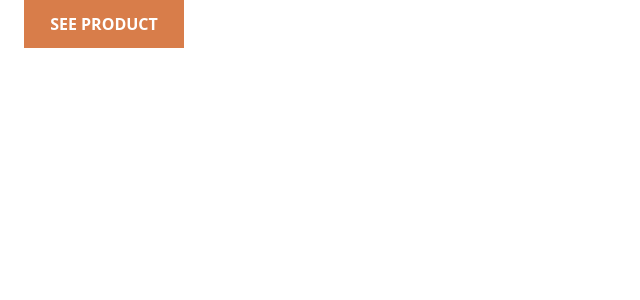
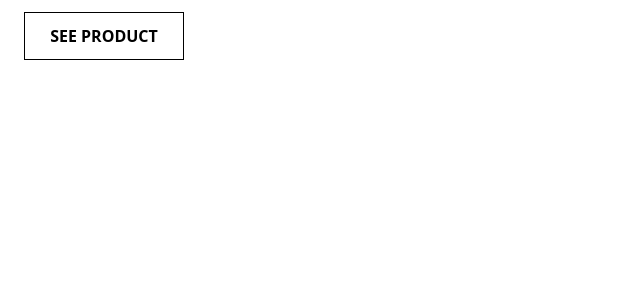
Before and after one commit to EmilFerdinanA/audiophile, a React (Vite) app: page / in a window 1280 px wide. Shown: the top 300 px of the page, without its empty margins (0-640 px from the left). Built offline with nearby package versions, Linux system fonts and the light colour scheme.

Commit message:
reusable component button see product

```diff
--- a/package.json
+++ b/package.json
@@ -10,6 +10,7 @@
     "preview": "vite preview"
   },
   "dependencies": {
+    "@types/node": "^20.8.4",
     "autoprefixer": "^10.4.16",
     "postcss": "^8.4.31",
     "react": "^18.2.0",
--- a/src/App.tsx
+++ b/src/App.tsx
@@ -1,9 +1,13 @@
-import ButtonSeeProduct from "./components/ButtonSeeProduct";
+import { ButtonSeeProduct } from "@/components/ButtonSeeProduct";
 
 const App = () => {
   return (
     <div className="mx-6">
-      <ButtonSeeProduct />
+      <ButtonSeeProduct
+        Background="bg-senary"
+        Color="text-black"
+        Border={true}
+      />
     </div>
   );
 };
--- a/src/components/ButtonSeeProduct.tsx
+++ b/src/components/ButtonSeeProduct.tsx
@@ -1,17 +1,21 @@
-import React from "react";
+interface ButtonSeeProductProps {
+  Background?: string;
+  Color?: string;
+  Border?: boolean;
+}
 
-type ButtonSeeProductProps = {
-  Class: string;
-};
-
-const ButtonSeeProduct: React.FC<ButtonSeeProductProps> = ({ Class }) => {
+export const ButtonSeeProduct: React.FC<ButtonSeeProductProps> = ({
+  Background = "bg-primary",
+  Color = "text-senary",
+  Border = false,
+}) => {
   return (
     <div
-      className={`w-40 h-12 text-senary font-bold bg-primary flex justify-center items-center ${Class}`}
+      className={`w-40 h-12 font-bold flex justify-center items-center mt-3 ${
+        Border ? "border border-septenary" : ""
+      } ${Background} ${Color}`}
     >
       SEE PRODUCT
     </div>
   );
 };
-
-export default ButtonSeeProduct;
--- a/tsconfig.json
+++ b/tsconfig.json
@@ -1,5 +1,9 @@
 {
   "compilerOptions": {
+    "baseUrl": ".",
+    "paths": {
+      "@/*": ["./src/*"]
+    },
     "target": "ES2020",
     "useDefineForClassFields": true,
     "lib": ["ES2020", "DOM", "DOM.Iterable"],
--- a/vite.config.ts
+++ b/vite.config.ts
@@ -1,7 +1,12 @@
-import { defineConfig } from 'vite'
-import react from '@vitejs/plugin-react-swc'
-
+import { defineConfig } from "vite";
+import react from "@vitejs/plugin-react-swc";
+import path from "path";
 // https://vitejs.dev/config/
 export default defineConfig({
   plugins: [react()],
-})
+  resolve: {
+    alias: {
+      "@": path.resolve(__dirname, "./src"),
+    },
+  },
+});
```
Also changed, not shown: 1 other file (tests, documents, lock files or other folders).
